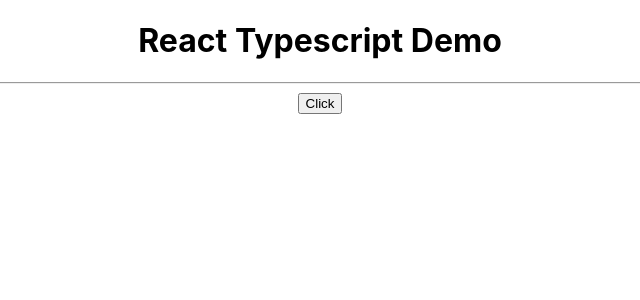
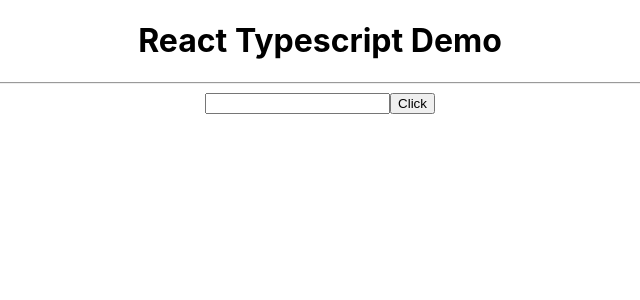
Before and after one commit to 4nth0ny1/react-typescript, a React (Create React App) app: page / in a window 1280 px wide. Shown: the top 300 px of the page, without its empty margins (320-960 px from the left). Built offline with nearby package versions, Linux system fonts and the light colour scheme.

Commit message:
added input component

```diff
--- a/src/App.tsx
+++ b/src/App.tsx
@@ -7,6 +7,7 @@
 import { Heading } from "./components/Heading";
 import { Oscar } from "./components/Oscar";
 import { Button } from "./components/Button";
+import { Input } from "./components/Input";
 
 function App() {
   const personName = {
@@ -24,6 +25,7 @@
     <div className="App">
       <h1>React Typescript Demo</h1>
       <hr></hr>
+      <Input value="" handleChange={(event) => console.log(event)} />
       <Button
         handleClick={(event, id) => console.log("Button Clicked", event, id)}
       />
--- /dev/null
+++ b/src/components/Input.tsx
@@ -0,0 +1,11 @@
+type InputProps = {
+  value: string;
+  handleChange: (event: React.ChangeEvent<HTMLInputElement>) => void;
+};
+
+export const Input = (props: InputProps) => {
+  const handleInputChange = (event: React.ChangeEvent<HTMLInputElement>) => {
+    console.log(event);
+  };
+  return <input type="text" value={props.value} onChange={handleInputChange} />;
+};
```
